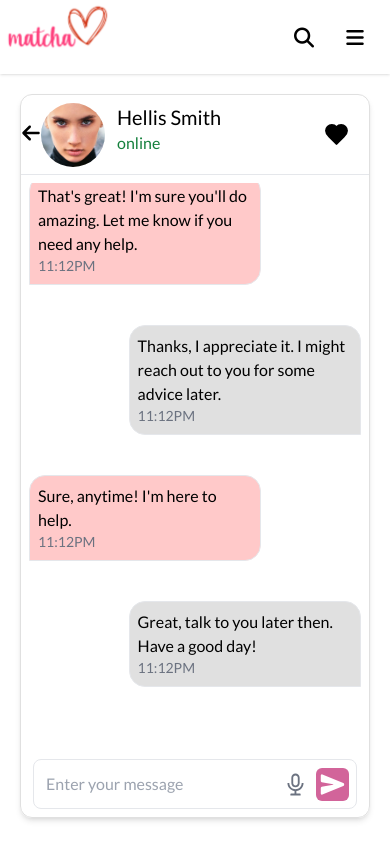
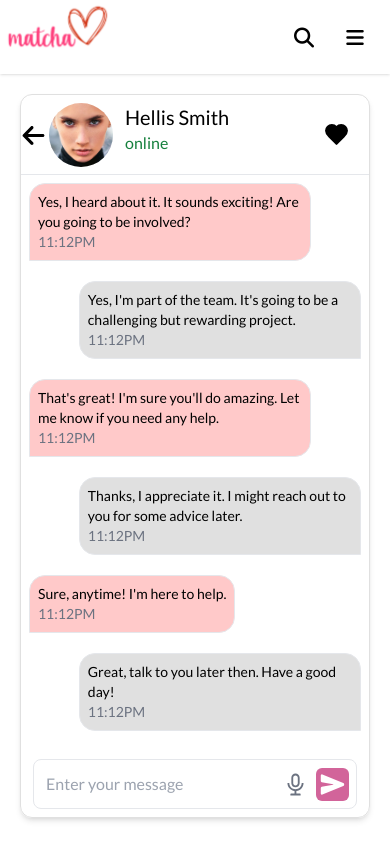
Before and after one commit to Stilram19/matcha, a React (Vite) app: page /chat in a window 390 px wide. Both pictures are taken after a click on the element 195 px from the left and 233 px from the top of the page. Built offline with nearby package versions, Linux system fonts and the light colour scheme; a web font is replaced by a local one.

Commit message:
Chat Responsiveness

```diff
--- a/src/components/chat/ChatBox.tsx
+++ b/src/components/chat/ChatBox.tsx
@@ -36,7 +36,7 @@ const   ChatBox: FC<ChatBoxProps> = ({dmId}) => {
                         {
                             messages.map((message, index, arr) => {
                                 return (
-                                    <div key={index} ref={index == messages.length - 1 ? messagesEndRef : null} className={`mr-1 my-5 ${(index > 0 && arr[index-1].isSender != arr[index].isSender ? 'mt-10' : '')} ${index == messages.length - 1 ? 'mb-16' : ''}`}>
+                                    <div key={index} ref={index == messages.length - 1 ? messagesEndRef : null} className={`mr-1 my-2 md:my-3 lg:my-5 ${(index > 0 && arr[index-1].isSender != arr[index].isSender ? 'mt-5 md:mt-7 lg:mt-10' : '')} ${index == messages.length - 1 ? 'mb-5' : ''}`}>
                                         <Message  {...message}  />
                                     </div>
                                 )
--- a/src/components/chat/ConversationHeader.tsx
+++ b/src/components/chat/ConversationHeader.tsx
@@ -13,7 +13,7 @@ const ConversationHeader = ({firstName, lastName, profilePicture, status, isFavo
 
     return (
         <div className="border-b h-[80px] w-full flex justify-between items-center py-2 px-5">
-            <div className="flex gap-3">
+            <div className="pl-2 flex gap-3">
                 <img src={profilePicture} className="h-16 w-16 object-cover rounded-full"/>
                 <div className="flex flex-col">
                     <h1 className="text-xl">{firstName} {lastName}</h1>
--- a/src/components/chat/Message.tsx
+++ b/src/components/chat/Message.tsx
@@ -6,7 +6,7 @@ const Message: FC<MessageProps> = (props) => {
     // in the parent component so that this component is more reusable and straightforward
     return (
         <div className={`flex ${ props.isSender ? 'justify-end' : 'justify-start' }`}>
-            <div className={`h-min border p-2 max-w-[70%] rounded-t-2xl ${ props.isSender ? 'rounded-bl-2xl bg-light-gray1 ' : 'rounded-br-2xl bg-red-light'}  break-words`}>
+            <div className={`h-min border p-2 max-w-[85%] md:max-w-[70%] rounded-t-2xl text-sm md:text-base ${ props.isSender ? 'rounded-bl-2xl bg-light-gray1 ' : 'rounded-br-2xl bg-red-light'}  break-words`}>
                 { props.message }
                 <p className="text-gray-500 text-sm md:text-md">{ props.sentAt }</p>
             </div>
--- a/src/pages/chat/Chat.tsx
+++ b/src/pages/chat/Chat.tsx
@@ -16,23 +16,23 @@ const Chat = () => {
         // pt-[80px]
         <div className="flex justify-around w-screen h-[calc(100vh-80px)]">
             <div className="w-[90%] m-5 border border-e0 rounded-xl shadow-md flex">
-                <div className={`w-full ${isDmActive ? "hidden" : ''} md:inline-block md:w-1/4 h-full border-r`}>
+                <div className={`w-full ${isDmActive ? "hidden" : ''} md:inline-block md:w-1/3 lg:w-1/4 h-full border-r`}>
                     {/* onClick event attached to every single dm Bar */}
                     <ChatList dms={dms} onClick={(id) => setActiveDmId(id)}/>
                 </div>
 
-                <div className={`md:inline-block relative ${isDmActive ? 'inline-block w-full' : 'hidden'} md:w-1/2 h-full md:border-r`}>
+                <div className={`md:inline-block relative ${isDmActive ? 'inline-block w-full' : 'hidden'} md:w-2/3 lg:w-1/2 h-full md:border-r`}>
                     {isDmActive && (
                             <>
                                 <span className="md:hidden absolute top-7 cursor-pointer" onClick={() => setActiveDmId(-1)}>
-                                    <FaArrowLeft className="hover:fill-slate-400" size={20} />
+                                    <FaArrowLeft className="hover:fill-slate-400" size={25} />
                                 </span>
                                 <ChatBox dmId={activeDmId} />
                             </>
                         )}
                 </div>
 
-                <div className="hidden md:flex w-1/4 h-full">
+                <div className="hidden lg:flex w-1/4 h-full">
                     { isDmActive ? <ContactInfo  /> : null }
                 </div>
             </div>
--- a/src/pages/profile_setup/PersonalInfo.tsx
+++ b/src/pages/profile_setup/PersonalInfo.tsx
@@ -10,7 +10,7 @@ type FormFieldProps = {
 
 const FormField = ({ id, label, placeholder} : FormFieldProps) => {
     return (
-      <div className="flex flex-col gap-1">
+        <div className="flex flex-col gap-1">
         <label htmlFor={id}>{label}</label>
         <input
           id={id}
@@ -19,10 +19,30 @@ const FormField = ({ id, label, placeholder} : FormFieldProps) => {
           placeholder={placeholder}
           className="outline-none border w-full p-2 px-3 rounded-lg focus:ring-2"
           required
-        />
+          />
       </div>
     );
-  };
+};
+
+type SelectOptions = {
+    value: string;
+    label: string;
+}
+
+type SelectProps = {
+    options: SelectOptions[];
+}
+
+const Select = ({ options }: SelectProps) => {
+    return (
+        <select name="gender" className="text-gray-600  w-full outline-none border bg-white rounded-lg p-2 pl-3 pr-8" required>
+            <option value="" className="" defaultChecked>Gender</option>
+            {/* <option value="male" className="" >Male</option>
+            <option value="female" className="">Female</option> */}
+            {options.map((option_item) => <option value={option_item.value}>{option_item.label}</option>)}
+        </select>
+    )
+}
 
 
 const PersonalInfo = () => {
@@ -60,7 +80,7 @@ const PersonalInfo = () => {
             <h1 className="text-xl my-9">1/3</h1>
             <h1 className=" text-4xl mb-3">Tell us a little bit about yourself</h1>
 
-            <form onSubmit={handleSubmit} id="extrainfo">
+            <form onSubmit={handleSubmit}>
                 <div className="w-full flex flex-col justify-center gap-3">
                     <div className="flex justify-between">
                         <FormField id="fname" label="first name" placeholder="John" />
@@ -76,12 +96,7 @@ const PersonalInfo = () => {
                     <div className="flex">
                         <div className="flex flex-col h-full">
                             <label htmlFor="">Gender</label>
-                            <select name="gender" className="text-gray-600  w-full outline-none border bg-white rounded-lg p-2 pl-3 pr-8" required>
-                                <option value="" className="" defaultChecked>Gender</option>
-                                <option value="" className="" >Male</option>
-                                <option value="" className="">Female</option>
-                                {/* <option value="" className="">Gender3</option> */}
-                            </select>
+                            <Select options={[{value: 'male', label: "Male"}, {value: 'female', label: "Female"}]} />
                         </div>
                     </div>
 
```
